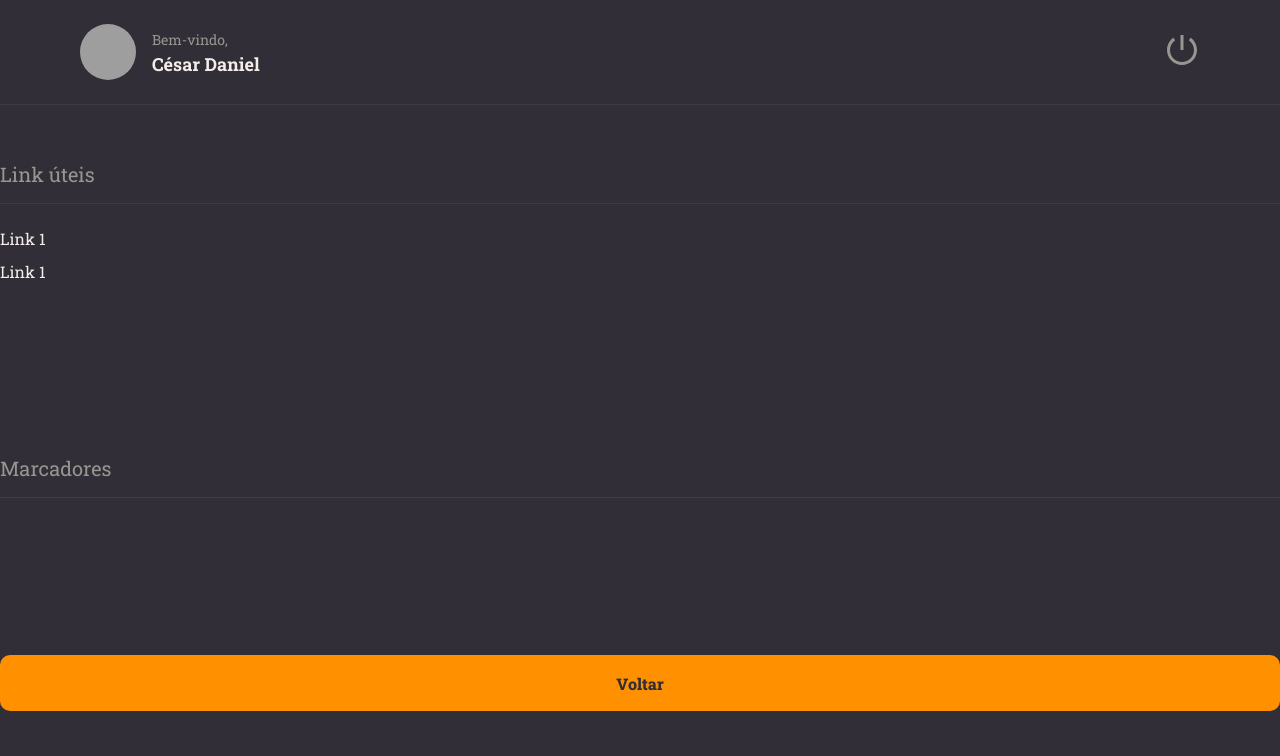
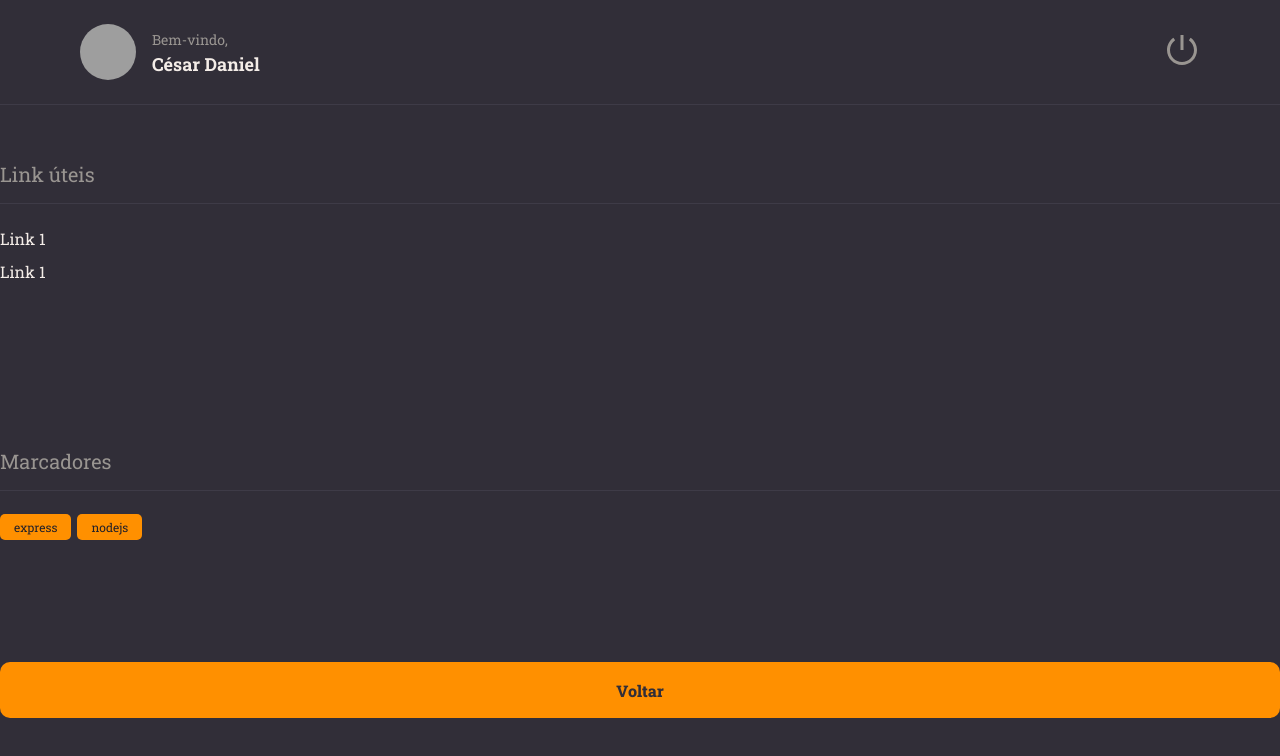
Before and after one commit to cesarDanielRodrigues/explorer-introducaoReact, a React (Vite) app in the folder rocketnotes/: page / in a window 1280 px wide. Shown: the top 756 px of the page. Built offline with nearby package versions, Linux system fonts and the light colour scheme; grey boxes are pictures that could not be loaded.

Commit message:
Componente ButtonText

```diff
--- /dev/null
+++ b/rocketnotes/src/components/tag/index.jsx
@@ -0,0 +1,10 @@
+
+import { Container } from "./styles";
+
+export function Tag({title}) {
+    return(
+        <Container>
+            {title}
+        </Container>
+    )
+}
--- /dev/null
+++ b/rocketnotes/src/components/tag/styles.js
@@ -0,0 +1,10 @@
+import styled from "styled-components";
+
+export const Container = styled.span`
+    font-size: 12px;
+    padding: 5px 14px;
+    border-radius: 5px;
+    margin-right: 6px;
+    color: ${({theme})=> theme.COLORS.BACKGROUND_900};
+    background-color: ${({theme})=> theme.COLORS.ORANGE};
+`;
--- a/rocketnotes/src/pages/Details/index.jsx
+++ b/rocketnotes/src/pages/Details/index.jsx
@@ -1,6 +1,7 @@
 import { Container, Links } from "./style"
 import { Header } from "../../components/Header"
 import { Section } from "../../components/Section"
+import { Tag } from "../../components/tag"
 import { Button } from "../../components/Button"
 
 export function Details() {
@@ -15,11 +16,15 @@
             <li>
               <a href="#">Link 1</a>
             </li>
-
         </Links>
       </Section>
 
-      <Section title="Marcadores"></Section>
+      <Section title="Marcadores">
+        <Tag title="express"/>
+        <Tag title="nodejs"/>
+      </Section>
+
+
       <Button title="Voltar" />
     </Container>
   )
```
